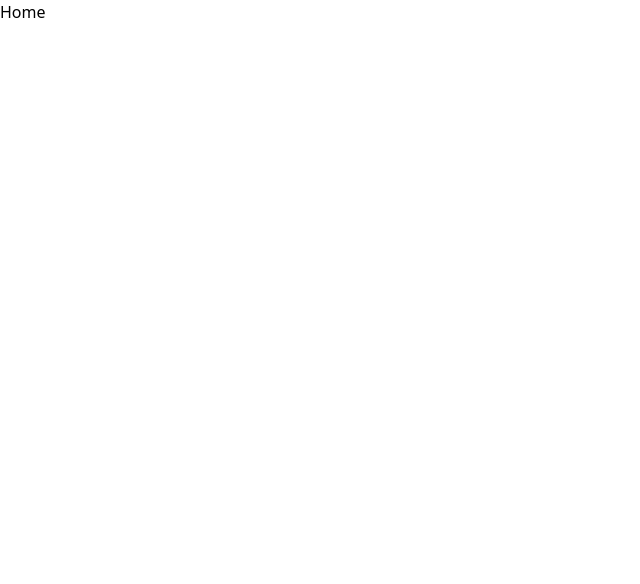
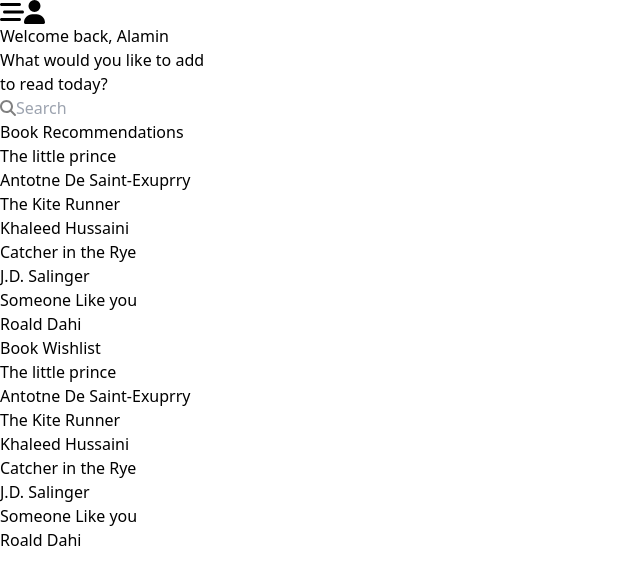
Before and after one commit to accamamuhammad/everything_books, a Next.js app: page / in a window 1280 px wide. Shown: the top 584 px of the page, without its empty margins (0-640 px from the left). Built offline with nearby package versions, Linux system fonts and the light colour scheme.

Commit message:
main page setup

```diff
--- a/src/app/bookwishlist/page.tsx
+++ b/src/app/bookwishlist/page.tsx
@@ -83,7 +83,7 @@ const Page = () => {
       <ul className="space-y-4">
         {allBooks.map((item, index) => {
           return (
-            <li
+            <div
               key={index}
               draggable
               onDragStart={() => (dragPerson.current = index)}
@@ -99,7 +99,7 @@ const Page = () => {
               >
                 X
               </span>
-            </li>
+            </div>
           );
         })}
       </ul>
--- a/src/app/globals.css
+++ b/src/app/globals.css
@@ -5,3 +5,14 @@
 body {
   background-color: white;
 }
+
+@layer utilities {
+  .no-scrollbar::-webkit-scrollbar {
+    display: none;
+  }
+
+  .no-scrollbar {
+    -ms-overflow-style: none;
+    scrollbar-width: none;
+  }
+}
--- a/src/app/page.tsx
+++ b/src/app/page.tsx
@@ -1,3 +1,102 @@
+"use client";
+import Nav from "../components/Nav";
+import { FontAwesomeIcon } from "@fortawesome/react-fontawesome";
+import { faPlus, faSearch } from "@fortawesome/free-solid-svg-icons";
+import { useState } from "react";
+import Link from "next/link";
+
 export default function Home() {
-  return <>Home</>;
+  const [newBookDisplay, setNewBookDisplay] = useState(false);
+
+  const testData = [
+    { name: "The little prince", author: "Antotne De Saint-Exuprry" },
+    { name: "The Kite Runner", author: "Khaleed Hussaini" },
+    { name: "Catcher in the Rye", author: "J.D. Salinger" },
+    { name: "Someone Like you", author: "Roald Dahi" },
+  ];
+
+  const testData2 = [
+    { name: "The little prince", author: "Antotne De Saint-Exuprry" },
+    { name: "The Kite Runner", author: "Khaleed Hussaini" },
+    { name: "Catcher in the Rye", author: "J.D. Salinger" },
+    { name: "Someone Like you", author: "Roald Dahi" },
+  ];
+
+  const handleOpenAddNewWishlist = () => {
+    setNewBookDisplay(!newBookDisplay);
+  };
+
+  const handlePassBookData = (item: { name: string; author: string }) => {};
+
+  return (
+    <main className="relative w-full h-[100dvh] space-y-3.5 pb-10">
+      <div className="space-y-3.5">
+        {/* Navigation */}
+        <Nav />
+        {/* Header */}
+        <div className="space-y-1 px-7 text-left">
+          <p className="opacity-65 font-medium text-sm">Welcome back, Alamin</p>
+          <h1 className="font-medium text-2xl">
+            What would you like to add
+            <br /> to read today?
+          </h1>
+        </div>
+        {/* Search Bar */}
+        <div className="w-full px-7 relative py-5">
+          <FontAwesomeIcon
+            icon={faSearch}
+            color="grey"
+            className="absolute top-9 left-12"
+          />
+          <input
+            type="text"
+            placeholder="Search"
+            className="w-full pl-12 py-3 rounded-md bg-slate-100"
+          />
+        </div>
+      </div>
+      {/* Book Recommendations */}
+      <div className="space-y-3.5">
+        <h1 className="pl-7 font-medium text-[22px] underline underline-offset-4 decoration-pink-500">
+          Book Recommendations
+        </h1>
+        <div className="w-full pl-7 no-scrollbar pb-2 gap-5 grid grid-col-2 grid-flow-col items-start overflow-x-auto">
+          {testData.map((item, index) => {
+            return (
+              <div
+                onClick={() => handlePassBookData(item)}
+                key={index}
+                className="rounded-lg w-44 h-fit space-y-[1px]"
+              >
+                <div className="border rounded-lg mb-2 w-full h-[220px]"></div>
+                <h4 className="font-medium">{item.name}</h4>
+                <p className="opacity-65 text-xs">{item.author}</p>
+              </div>
+            );
+          })}
+        </div>
+      </div>
+      {/* Book Wishlist */}
+      <div className="space-y-3.5 pt-3">
+        <h1 className="pl-7 font-medium text-[22px] underline underline-offset-4 decoration-pink-500">
+          Book Wishlist
+        </h1>
+        <div className="w-full pl-7 no-scrollbar pb-2 gap-5 grid grid-col-2 grid-flow-col items-start overflow-x-auto">
+          {testData2.map((item, index) => {
+            return (
+              <div
+                onClick={() => handlePassBookData(item)}
+                key={index}
+                className="rounded-lg w-44 h-fit space-y-[1px]"
+              >
+                <div className="border rounded-lg mb-2 w-full h-[220px]"></div>
+                <h4 className="font-medium">{item.name}</h4>
+                <p className="opacity-65 text-xs">{item.author}</p>
+              </div>
+            );
+          })}
+        </div>
+      </div>
+    </main>
+  );
 }
--- a/src/components/AddNewBookToWishlist.jsx
+++ b/src/components/AddNewBookToWishlist.jsx
@@ -33,7 +33,7 @@ const AddNewBookToWishlist = ({ onSendData }) => {
     }
   };
 
-  //* Handle File Change
+  //* Handle File Change (cover)
   const handleFileChange = (e) => {
     // console.log(e.target.files[0]);
     const file = e.target.files[0];
--- /dev/null
+++ b/src/components/Nav.jsx
@@ -0,0 +1,19 @@
+"use client";
+import React from "react";
+import { FontAwesomeIcon } from "@fortawesome/react-fontawesome";
+import { faBarsStaggered, faUser } from "@fortawesome/free-solid-svg-icons";
+
+const Nav = () => {
+  return (
+    <nav className="flex justify-between p-7">
+      <FontAwesomeIcon
+        icon={faBarsStaggered}
+        size="xl"
+        className="cursor-pointer"
+      />
+      <FontAwesomeIcon icon={faUser} size="xl" className="cursor-pointer" />
+    </nav>
+  );
+};
+
+export default Nav;
```
Also changed, not shown: src/api/books.tsx (added, +10 -0 lines), src/components/BookData.jsx (added, +7 -0 lines).
